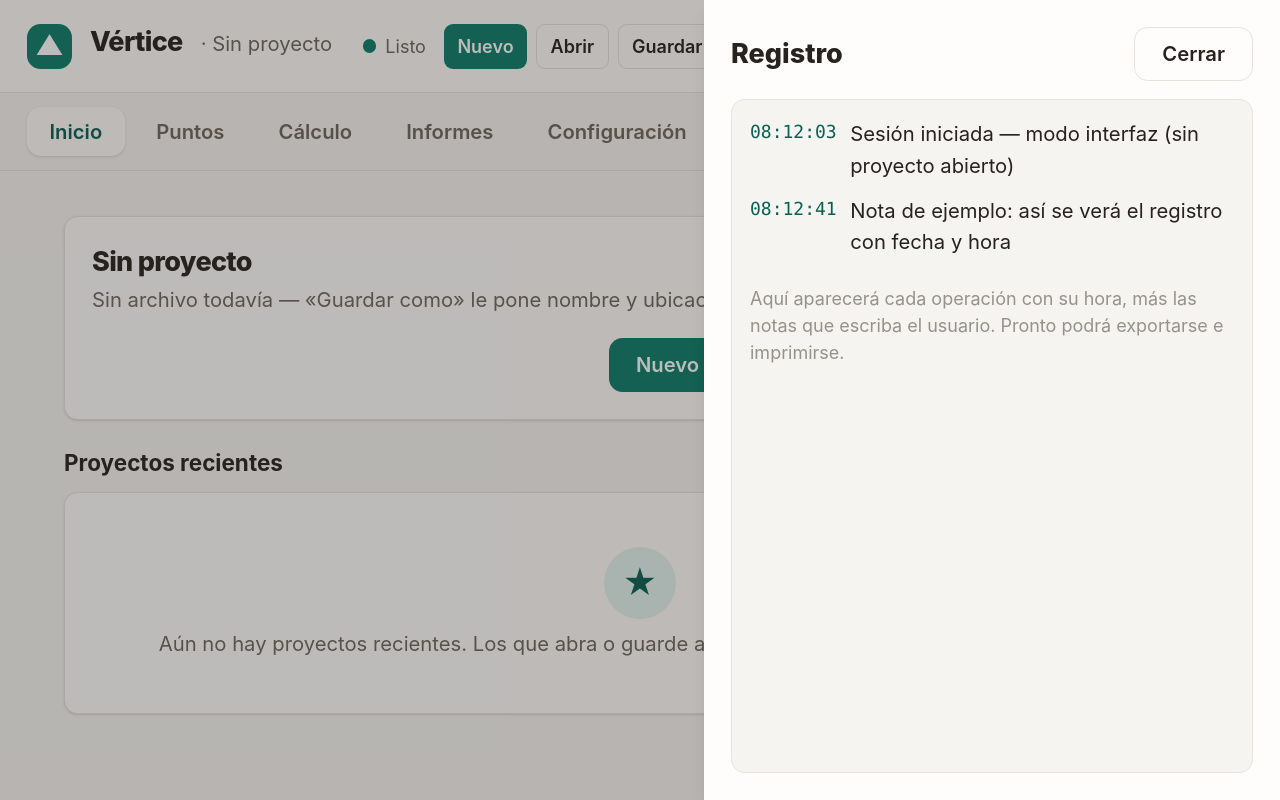
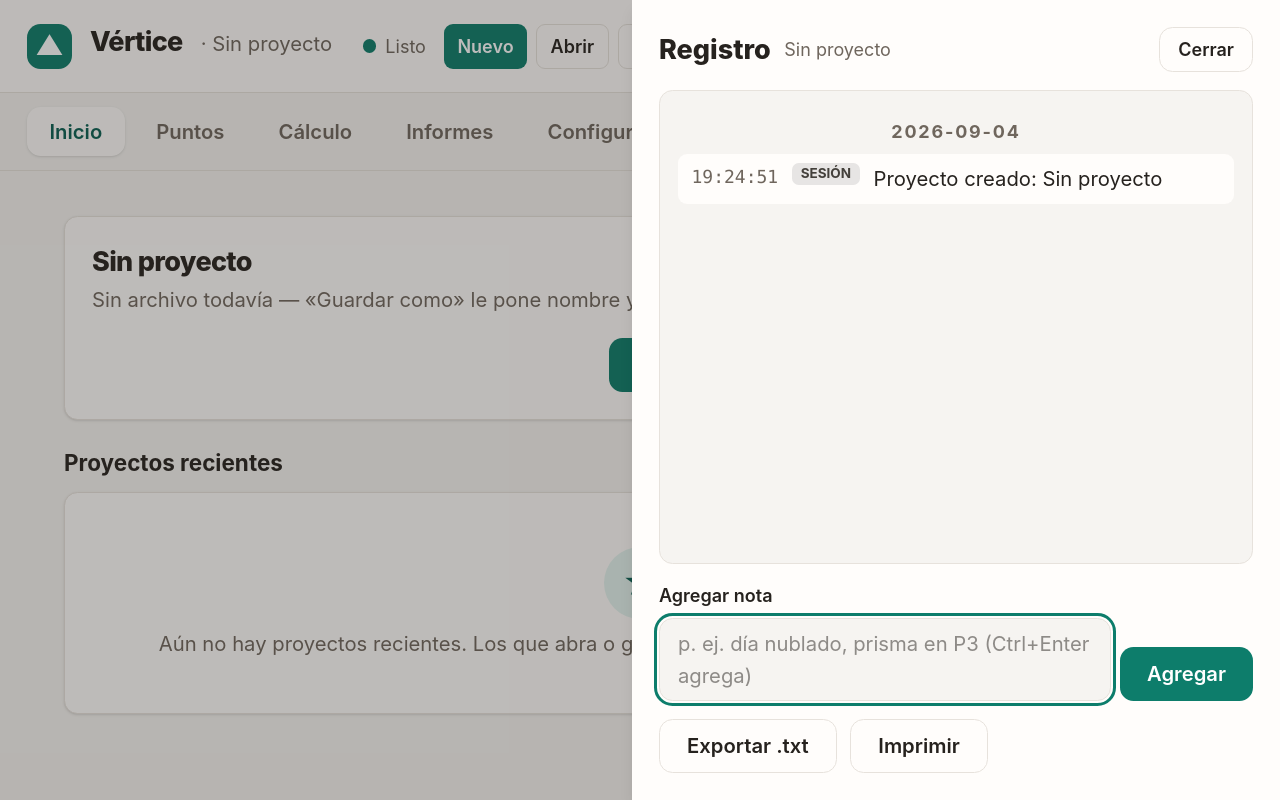
Before and after one commit to Ricky06202/vertice, a React (Vite) app: page / in a window 1280 px wide. Both pictures are taken after a click on the button "Registro". Built offline with nearby package versions, Linux system fonts and the light colour scheme; the HTML template or start-up script is replaced by a standard one.

Commit message:
feat: Registro real con notas libres, exportación .txt e impresión

```diff
--- a/src/components/LogPanel.tsx
+++ b/src/components/LogPanel.tsx
@@ -1,21 +1,53 @@
-import { useEffect, useRef } from "react";
+import { useEffect, useRef, useState } from "react";
+import { useJobs } from "../state/JobsContext";
+import { fechaHora, exportarRegistroTxt, imprimirRegistro } from "../storage/registro";
+import type { LogTipo } from "../types";
 
 type Props = {
   abierto: boolean;
   onCerrar: () => void;
 };
 
-const LINEAS_EJEMPLO = [
-  { hora: "08:12:03", texto: "Sesión iniciada — modo interfaz (sin proyecto abierto)" },
-  { hora: "08:12:41", texto: "Nota de ejemplo: así se verá el registro con fecha y hora" },
-];
+const ESTILO_TIPO: Record<LogTipo, string> = {
+  sesion: "bg-stone-200 text-stone-700",
+  proyecto: "bg-canvas text-ink-soft",
+  punto: "bg-canvas text-ink-soft",
+  importar: "bg-sky-100 text-sky-800",
+  exportar: "bg-sky-100 text-sky-800",
+  tr: "bg-accent-soft text-accent-strong",
+  in: "bg-accent-soft text-accent-strong",
+  area: "bg-accent-soft text-accent-strong",
+  nota: "bg-amber-100 text-amber-800",
+  guardar: "bg-stone-200 text-stone-700",
+  error: "bg-red-100 text-red-800",
+};
+
+const NOMBRE_TIPO: Record<LogTipo, string> = {
+  sesion: "Sesión",
+  proyecto: "Proyecto",
+  punto: "Punto",
+  importar: "Importar",
+  exportar: "Exportar",
+  tr: "TR",
+  in: "IN",
+  area: "Área",
+  nota: "Nota",
+  guardar: "Guardado",
+  error: "Error",
+};
 
 function LogPanel({ abierto, onCerrar }: Props) {
-  const botonCerrar = useRef<HTMLButtonElement>(null);
+  const { estado, actualizarProyecto } = useJobs();
+  const log = estado.proyecto.log;
+  const notaRef = useRef<HTMLTextAreaElement>(null);
+  const finalRef = useRef<HTMLLIElement>(null);
+  const [nota, setNota] = useState("");
+  const [aviso, setAviso] = useState("");
 
   useEffect(() => {
     if (!abierto) return;
-    botonCerrar.current?.focus();
+    notaRef.current?.focus();
+    finalRef.current?.scrollIntoView();
     function alPulsarTecla(e: KeyboardEvent) {
       if (e.key === "Escape") onCerrar();
     }
@@ -24,6 +56,25 @@ function LogPanel({ abierto, onCerrar }: Props) {
   }, [abierto, onCerrar]);
 
   if (!abierto) return null;
+
+  function agregarNota() {
+    const texto = nota.trim();
+    if (texto === "") return;
+    actualizarProyecto({
+      ...estado.proyecto,
+      log: [...log, { ts: new Date().toISOString(), tipo: "nota", texto }],
+    });
+    setNota("");
+    setAviso("Nota agregada al registro.");
+    requestAnimationFrame(() => finalRef.current?.scrollIntoView({ behavior: "smooth" }));
+  }
+
+  async function exportar() {
+    const ruta = await exportarRegistroTxt(estado.proyecto);
+    setAviso(ruta ? `Registro exportado.` : "Exportación cancelada.");
+  }
+
+  let ultimoDia = "";
 
   return (
     <div
@@ -34,36 +85,100 @@ function LogPanel({ abierto, onCerrar }: Props) {
       onClick={onCerrar}
     >
       <aside
-        className="flex h-full w-full max-w-lg flex-col gap-4 bg-surface p-6 shadow-lg"
+        className="flex h-full w-full max-w-xl flex-col gap-4 bg-surface p-6 shadow-lg"
         onClick={(e) => e.stopPropagation()}
       >
-        <div className="flex items-center justify-between gap-4">
+        <div className="flex flex-wrap items-center gap-3">
           <h2 className="text-2xl font-extrabold">Registro</h2>
-          <button
-            ref={botonCerrar}
-            type="button"
-            className="btn btn-secondary"
-            onClick={onCerrar}
-          >
+          <span className="text-base text-ink-soft">{estado.proyecto.titulo}</span>
+          <button type="button" className="btn btn-secondary ml-auto !min-h-10 !px-4 !text-base" onClick={onCerrar}>
             Cerrar
           </button>
         </div>
 
         <div className="flex-1 overflow-y-auto rounded-xl border border-line bg-canvas p-4">
-          <ul className="grid gap-3">
-            {LINEAS_EJEMPLO.map((l) => (
-              <li key={l.hora} className="flex gap-3 text-lg">
-                <span className="shrink-0 font-mono text-base text-accent-strong">
-                  {l.hora}
-                </span>
-                <span>{l.texto}</span>
-              </li>
-            ))}
-          </ul>
-          <p className="mt-6 text-base text-ink-soft/70">
-            Aquí aparecerá cada operación con su hora, más las notas que escriba
-            el usuario. Pronto podrá exportarse e imprimirse.
-          </p>
+          {log.length === 0 ? (
+            <p className="grid h-full place-items-center text-center text-lg text-ink-soft">
+              Aún no hay operaciones registradas. Todo lo que haga (puntos, TR,
+              inversos, áreas…) aparecerá aquí con su hora.
+            </p>
+          ) : (
+            <ol className="grid gap-2.5" aria-label="Líneas del registro">
+              {log.map((e, i) => {
+                const { fecha, hora } = fechaHora(e.ts);
+                const diaNuevo = fecha !== ultimoDia;
+                ultimoDia = fecha;
+                return (
+                  <li key={`${e.ts}-${i}`}>
+                    {diaNuevo && (
+                      <p className="my-2 text-center text-base font-bold uppercase tracking-widest text-ink-soft">
+                        {fecha}
+                      </p>
+                    )}
+                    <div className="flex items-start gap-3 rounded-lg bg-surface px-3 py-2">
+                      <span className="shrink-0 font-mono text-base text-ink-soft">{hora}</span>
+                      <span
+                        className={`shrink-0 rounded-md px-2 py-0.5 text-xs font-bold uppercase ${ESTILO_TIPO[e.tipo ?? "nota"]}`}
+                      >
+                        {NOMBRE_TIPO[e.tipo ?? "nota"] ?? e.tipo}
+                      </span>
+                      <span className="min-w-0 text-lg break-words">{e.texto}</span>
+                    </div>
+                  </li>
+                );
+              })}
+              <li ref={finalRef} aria-hidden="true" />
+            </ol>
+          )}
+        </div>
+
+        <label className="grid gap-2">
+          <span className="text-base font-semibold">Agregar nota</span>
+          <div className="flex items-end gap-2">
+            <textarea
+              ref={notaRef}
+              rows={2}
+              value={nota}
+              onChange={(e) => setNota(e.target.value)}
+              onKeyDown={(e) => {
+                if (e.key === "Enter" && (e.ctrlKey || e.metaKey)) agregarNota();
+              }}
+              placeholder="p. ej. día nublado, prisma en P3 (Ctrl+Enter agrega)"
+              className="min-h-12 flex-1 resize-none rounded-xl border border-line bg-canvas px-4 py-2 text-lg"
+            />
+            <button
+              type="button"
+              className="btn btn-primary"
+              disabled={nota.trim() === ""}
+              onClick={agregarNota}
+            >
+              Agregar
+            </button>
+          </div>
+        </label>
+
+        <div className="flex flex-wrap items-center gap-3">
+          <button
+            type="button"
+            className="btn btn-secondary"
+            disabled={log.length === 0}
+            onClick={() => void exportar()}
+          >
+            Exportar .txt
+          </button>
+          <button
+            type="button"
+            className="btn btn-secondary"
+            disabled={log.length === 0}
+            onClick={() => imprimirRegistro(estado.proyecto)}
+          >
+            Imprimir
+          </button>
+          {aviso && (
+            <span className="text-base text-ink-soft" role="status">
+              {aviso}
+            </span>
+          )}
         </div>
       </aside>
     </div>
--- /dev/null
+++ b/src/storage/registro.ts
@@ -0,0 +1,133 @@
+/**
+ * Presentación del registro (log del proyecto): texto plano exportable e
+ * impresión vía iframe oculto (sin dependencias nuevas).
+ */
+import { save } from "@tauri-apps/plugin-dialog";
+import type { LogTipo, Proyecto } from "../types";
+import { esTauri } from "./verticeFs";
+
+const ETIQUETA: Record<LogTipo, string> = {
+  sesion: "SESION",
+  proyecto: "PROYECTO",
+  punto: "PUNTO",
+  importar: "IMPORTAR",
+  exportar: "EXPORTAR",
+  tr: "TR",
+  in: "IN",
+  area: "AREA",
+  nota: "NOTA",
+  guardar: "GUARDAR",
+  error: "ERROR",
+};
+
+function f2(n: number): string {
+  return String(n).padStart(2, "0");
+}
+
+/** "2026-09-04 09:12:03" en hora local. */
+export function fechaHora(ts: string): { fecha: string; hora: string } {
+  const d = new Date(ts);
+  if (Number.isNaN(d.getTime())) return { fecha: ts, hora: "" };
+  return {
+    fecha: `${d.getFullYear()}-${f2(d.getMonth() + 1)}-${f2(d.getDate())}`,
+    hora: `${f2(d.getHours())}:${f2(d.getMinutes())}:${f2(d.getSeconds())}`,
+  };
+}
+
+function lineaPlana(e: Proyecto["log"][number]): string {
+  const { fecha, hora } = fechaHora(e.ts);
+  return `${fecha} ${hora}  ${ETIQUETA[e.tipo] ?? "NOTA".padEnd(8)}  ${e.texto}`;
+}
+
+/** Contenido completo del registro en texto plano (con cabecera). */
+export function textoRegistro(proyecto: Proyecto): string {
+  const hoy = new Date();
+  return [
+    "VERTICE — REGISTRO DE OPERACIONES",
+    `Proyecto: ${proyecto.titulo}`,
+    `Emitido: ${fechaHora(hoy.toISOString()).fecha} ${f2(hoy.getHours())}:${f2(hoy.getMinutes())}`,
+    "".padEnd(58, "-"),
+    ...proyecto.log.map(lineaPlana),
+    "".padEnd(58, "-"),
+    `${proyecto.log.length} lineas`,
+    "",
+  ].join("\r\n");
+}
+
+function escaparHtml(s: string): string {
+  return s.replace(/&/g, "&amp;").replace(/</g, "&lt;").replace(/>/g, "&gt;");
+}
+
+function htmlRegistro(proyecto: Proyecto): string {
+  const filas = proyecto.log
+    .map((e) => {
+      const { fecha, hora } = fechaHora(e.ts);
+      return `<tr><td class="f">${fecha}</td><td class="h">${hora}</td><td class="t">${escaparHtml(ETIQUETA[e.tipo] ?? "NOTA")}</td><td>${escaparHtml(e.texto)}</td></tr>`;
+    })
+    .join("\n");
+  return `<!doctype html><html lang="es"><head><meta charset="utf-8"><title>Registro — ${escaparHtml(proyecto.titulo)}</title>
+<style>
+  body{font-family:Georgia,'Times New Roman',serif;margin:2.5cm;color:#111}
+  h1{font-size:19pt;margin:0} h2{font-size:13pt;font-weight:normal;margin:.2cm 0 .8cm}
+  table{width:100%;border-collapse:collapse;font-family:'Courier New',monospace;font-size:9.5pt}
+  th{border-bottom:1.5pt solid #111;text-align:left;padding:3pt 6pt;font-size:8.5pt}
+  td{border-bottom:.5pt solid #bbb;padding:3pt 6pt;vertical-align:top}
+  .f,.h,.t{white-space:nowrap} .t{font-weight:bold}
+  @page{margin:1.8cm}
+</style></head><body>
+<h1>Vértice</h1><h2>Registro de operaciones — ${escaparHtml(proyecto.titulo)}</h2>
+<table><thead><tr><th>Fecha</th><th>Hora</th><th>Op.</th><th>Detalle</th></tr></thead>
+<tbody>${filas || '<tr><td colspan="4">Sin operaciones registradas.</td></tr>'}</tbody></table>
+</body></html>`;
+}
+
+function descargarEnNavegador(nombre: string, contenido: string): void {
+  const url = URL.createObjectURL(new Blob(["\uFEFF", contenido], { type: "text/plain;charset=utf-8" }));
+  const a = document.createElement("a");
+  a.href = url;
+  a.download = nombre;
+  a.click();
+  setTimeout(() => URL.revokeObjectURL(url), 4000);
+}
+
+/** Guarda el registro como .txt con diálogo nativo; null si cancela. */
+export async function exportarRegistroTxt(proyecto: Proyecto): Promise<string | null> {
+  const contenido = "\ufeff" + textoRegistro(proyecto);
+  const nombreBase = (proyecto.titulo || "sin-proyecto").toLowerCase().replace(/[^a-z0-9]+/gi, "-");
+  if (!esTauri()) {
+    descargarEnNavegador(`${nombreBase}-registro.txt`, contenido);
+    return `${nombreBase}-registro.txt`;
+  }
+  const ruta = await save({
+    title: "Exportar registro",
+    defaultPath: `${nombreBase}-registro.txt`,
+    filters: [{ name: "Texto", extensions: ["txt"] }],
+  });
+  if (typeof ruta !== "string") return null;
+  const { writeTextFile } = await import("@tauri-apps/plugin-fs");
+  await writeTextFile(ruta.endsWith(".txt") ? ruta : `${ruta}.txt`, contenido);
+  return ruta;
+}
+
+/** Imprime el registro usando un iframe oculto (funciona en WebKit/Tauri). */
+export function imprimirRegistro(proyecto: Proyecto): void {
+  const marco = document.createElement("iframe");
+  marco.setAttribute("aria-hidden", "true");
+  Object.assign(marco.style, { position: "fixed", right: "0", bottom: "0", width: "0", height: "0", border: "0" });
+  document.body.appendChild(marco);
+  const doc = marco.contentWindow?.document;
+  if (!doc) {
+    marco.remove();
+    return;
+  }
+  doc.open();
+  doc.write(htmlRegistro(proyecto));
+  doc.close();
+  const ventana = marco.contentWindow;
+  if (!ventana) return;
+  ventana.addEventListener("load", () => {
+    ventana.focus();
+    ventana.print();
+    setTimeout(() => marco.remove(), 60_000);
+  });
+}
```
